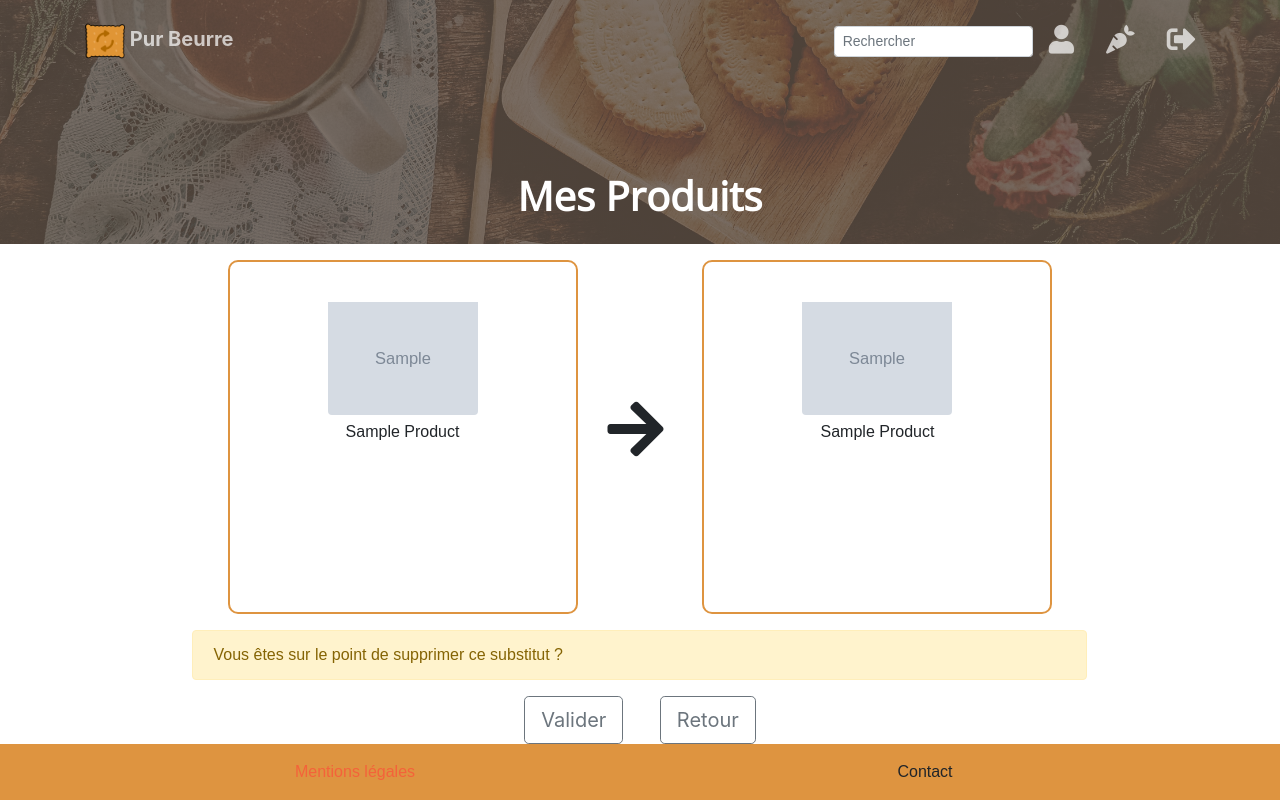
After one commit to Zepmanbc/oc_dapython_pr8, a Django app: page /delete/1 in a window 1280 px wide. The commit adds this page. Run offline with Django 3.2, Linux system fonts and the light colour scheme; a user stored in the database is signed in; tables that the repository leaves empty hold one stand-in row (values such as "Sample post"); grey boxes marked "Sample" are stand-in pictures; parts of the project's set-up code (start-up, migrations or seed data) failed here and were passed over; some libraries are stand-ins or nearby versions; some web fonts are replaced.

Commit message:
delete: utilisation de DeleteView

```diff
--- a/purbeurre/products/templates/products/myproducts.html
+++ b/purbeurre/products/templates/products/myproducts.html
@@ -39,9 +39,8 @@
           </div>
           <div class="col-1">
             <p></p>
-              <form action="{% url 'products:delete' %}" method="POST">
+              <form action="{% url 'products:delete' sl.id %}" method="GET">
                 {% csrf_token %}
-                <input type="hidden" name="substitute_id" value="{{ sl.id }}">
                 <button type="submit" class="btn btn-link"><i class="fas fa-trash-alt fa-4x"></i></button>
               </form>
             </p>
--- /dev/null
+++ b/purbeurre/products/templates/products/substitute_confirm_delete.html
@@ -0,0 +1,48 @@
+{% extends "base.html" %}
+
+{% load static %}
+
+{% block content %}
+
+{% include 'base_title_section.html' %}
+    <section id="product-result">
+      <div class="container">
+        <div class="row align-items-center justify-content-center">
+            <div class="col-4">
+              <div class="product-thumb">
+                <div class="nutriscore nutriscore-{{object.product_id.nutrition_grades|upper}} text-center"></div>
+                <a href="{% url 'products:detail' object.product_id.id %}">
+                  <img src="{{object.product_id.image_url}}" class="rounded mx-auto d-block" alt="">
+                </a>
+                <p class="text-center">{{object.product_id|title}}</p>
+              </div>
+            </div>
+            <div class="col-1">
+              <p><i class="fas fa-arrow-right fa-4x"></i></p>
+            </div>
+            <div class="col-4">
+              <div class="product-thumb">
+                <div class="nutriscore nutriscore-{{object.substitute_id.nutrition_grades|upper}} text-center"></div>
+                <a href="{% url 'products:detail' object.substitute_id.id %}">
+                  <img src="{{object.substitute_id.image_url}}" class="rounded mx-auto d-block" alt="">
+                </a>
+                <p class="text-center">{{object.substitute_id|title}}</p>
+              </div>
+            </div>
+        </div>
+        <div class="col-10 offset-1">
+          <form method="post">{% csrf_token %}
+            <p class="alert alert-warning">Vous êtes sur le point de supprimer ce substitut ?</p>
+            <div class="text-center">
+              <input type="submit" value="Valider" class="btn btn-lg btn-outline-secondary mx-3">
+              <button onclick="window.history.back();" type="button" class="btn btn-lg btn-outline-secondary mx-3">Retour</button>
+            </div>
+          </form>
+        </div>
+      </div>
+    </section>
+
+
+
+
+{% endblock content %}
--- a/purbeurre/products/urls.py
+++ b/purbeurre/products/urls.py
@@ -5,17 +5,12 @@ from . import views
 
 app_name = 'products'
 urlpatterns = [
-     path('', TemplateView.as_view(template_name='products/index.html'),
-          name='index'),
-     path('legal', TemplateView.as_view(template_name='products/legal.html'),
-          name='legal'),
-
+     path('', TemplateView.as_view(template_name='products/index.html'), name='index'),
+     path('legal', TemplateView.as_view(template_name='products/legal.html'), name='legal'),
      path('search/', views.SearchView.as_view(), name='search'),
-     path('<int:product_id>/result/', views.ResultView.as_view(),
-          name='result'),
+     path('<int:product_id>/result/', views.ResultView.as_view(), name='result'),
      path('save/', views.SaveView, name='save'),
-     path('delete/', views.DeleteView, name='delete'),
-     path('<int:pk>/detail/', views.DetailProductView.as_view(),
-          name='detail'),
+     path('delete/<int:pk>', views.DeleteSubstituteView.as_view(), name='delete'),
+     path('<int:pk>/detail/', views.DetailProductView.as_view(), name='detail'),
      path('myproducts/', views.MyProductsView.as_view(), name='myproducts'),
 ]
--- a/purbeurre/products/views.py
+++ b/purbeurre/products/views.py
@@ -1,4 +1,5 @@
 from django.shortcuts import render, redirect
+from django.urls import reverse_lazy
 from django.contrib.auth.decorators import login_required
 from django.contrib.auth.mixins import LoginRequiredMixin
 from authentication.models import User
@@ -66,6 +67,16 @@ class MyProductsView(LoginRequiredMixin, ListView):
         return context
 
 
+class DeleteSubstituteView(LoginRequiredMixin, DeleteView):
+    model = Substitute
+    success_url = reverse_lazy('products:myproducts')
+
+    def get_context_data(self, **kwargs):
+        context = super().get_context_data(**kwargs)
+        context['title'] = 'Mes produits'
+        return context
+
+
 @login_required
 def SaveView(request):
     if request.method == 'POST':
@@ -87,16 +98,3 @@ def SaveView(request):
             else:
                 return redirect(next_url+"?allreadysaved")
     return redirect('products:index')
-
-
-
-
-
-@login_required
-def DeleteSubstituteView(request):
-    if request.method == 'POST':
-        substitute_id = request.POST['substitute_id']
-        subst_obj = Substitute.objects.get(pk=substitute_id)
-        subst_obj.delete()
-        return redirect('products:myproducts')
-    return redirect('products:index')
```
Also changed, not shown: doc/demarche.md (+10 -1 lines).
